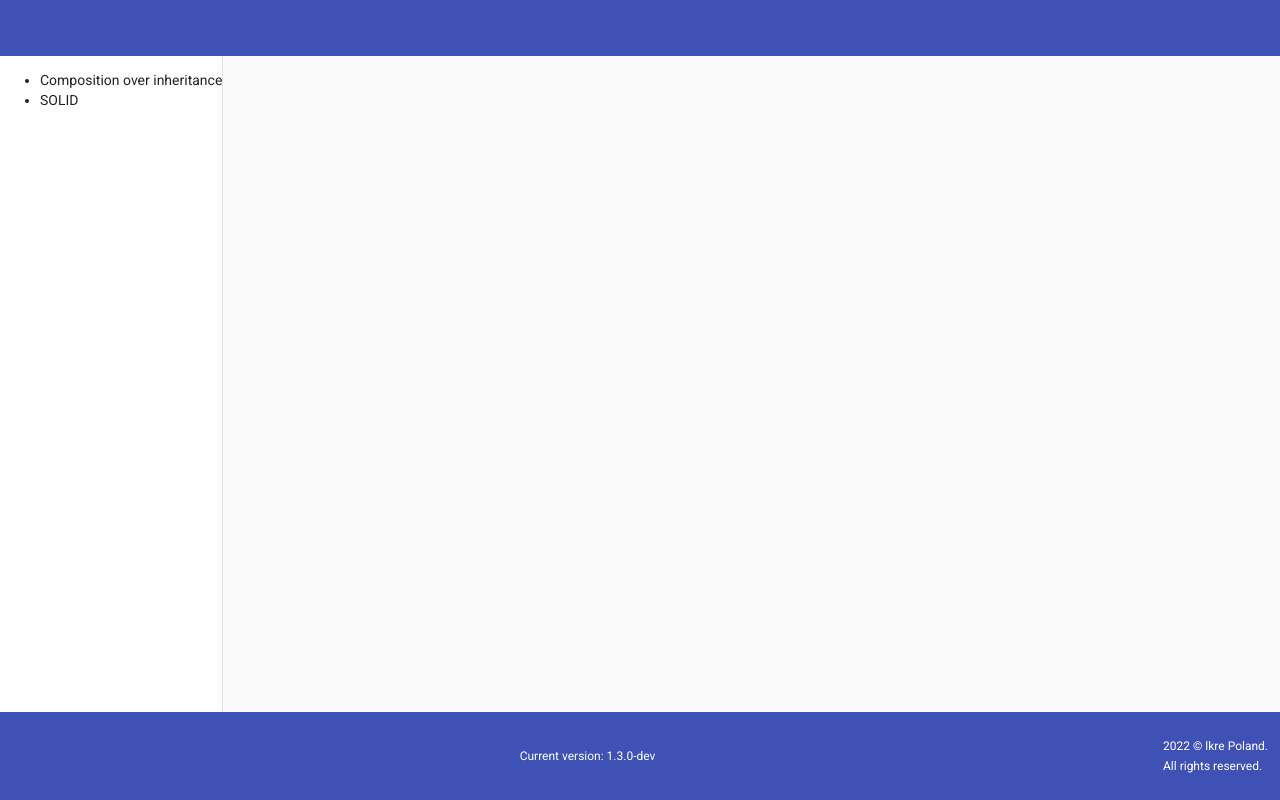
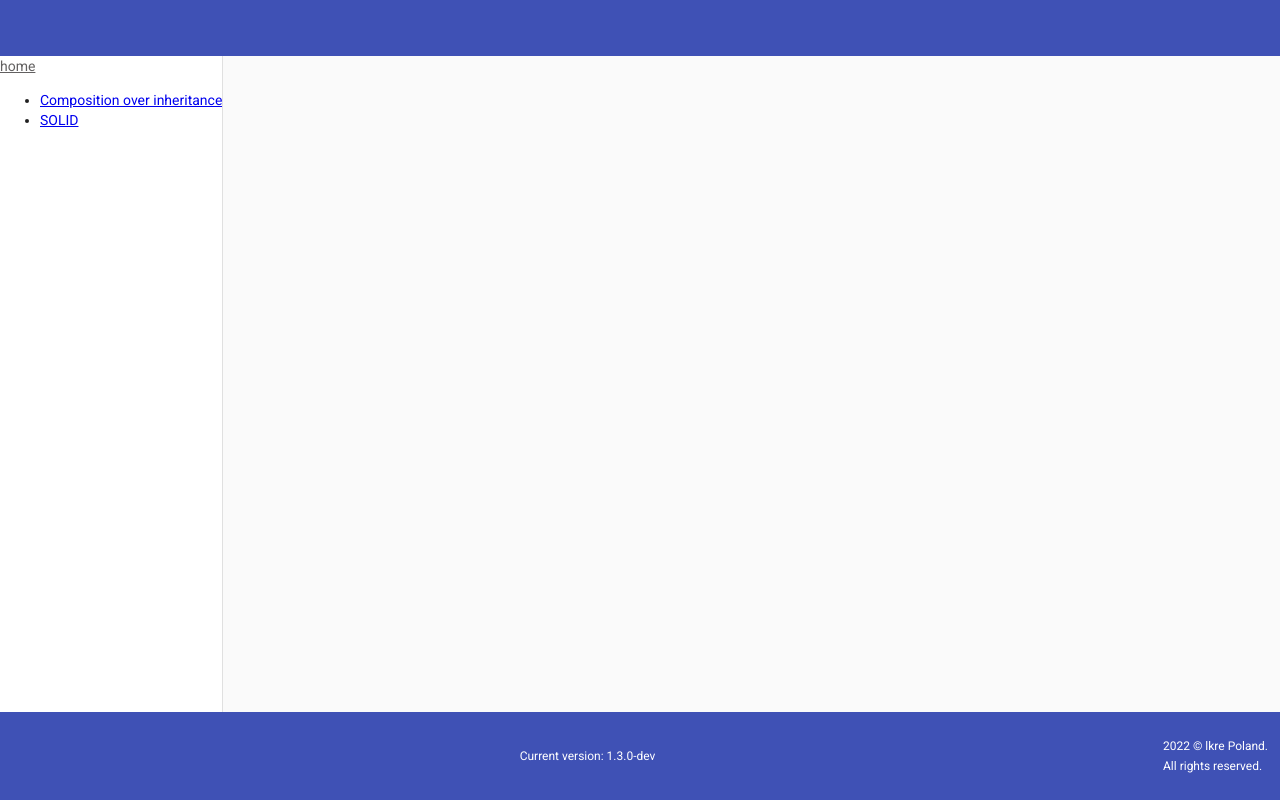
Before and after one commit to lukaszres/ng-web, an Angular app: page / in a window 1280 px wide. Built offline with nearby package versions, Linux system fonts and the light colour scheme.

Commit message:
Use routing to choose article #21

```diff
--- a/src/app/app.component.html
+++ b/src/app/app.component.html
@@ -4,15 +4,15 @@
       <mat-icon>menu</mat-icon>
     </button>
     <mat-menu #menu="matMenu">
-      <app-menu (changeArticleEvent)="changeArticle($event)"></app-menu>
+      <app-menu></app-menu>
     </mat-menu>
   </mat-toolbar>
 </nav>
 <mat-sidenav-container class="main-container">
   <mat-sidenav opened mode="side" *ngIf="!mobileQuery.matches">
-    <app-menu (changeArticleEvent)="changeArticle($event)"></app-menu>
+    <app-menu></app-menu>
   </mat-sidenav>
-  <app-article *ngIf="fileName" [fileName]="fileName"></app-article>
+  <router-outlet></router-outlet>
 </mat-sidenav-container>
 <footer class="footer">
   <div class="footer-container">
--- a/src/app/app.module.ts
+++ b/src/app/app.module.ts
@@ -13,6 +13,7 @@ import {MatToolbarModule} from "@angular/material/toolbar";
 import {MatIconModule} from "@angular/material/icon";
 import {MatMenuModule} from "@angular/material/menu";
 import {MatButtonModule} from "@angular/material/button";
+import {AppRoutingModule} from './app-routing.module';
 
 @NgModule({
   declarations: [
@@ -24,7 +25,6 @@ import {MatButtonModule} from "@angular/material/button";
     BrowserModule,
     HttpClientModule,
     BrowserAnimationsModule,
-
     MatSidenavModule,
     FormsModule,
     MatNativeDateModule,
@@ -33,6 +33,7 @@ import {MatButtonModule} from "@angular/material/button";
     MatIconModule,
     MatMenuModule,
     MatButtonModule,
+    AppRoutingModule
   ],
   providers: [HttpClient],
   bootstrap: [AppComponent]
--- a/src/app/articles/article/article.component.ts
+++ b/src/app/articles/article/article.component.ts
@@ -1,24 +1,26 @@
-import {Component, Input, OnChanges, SimpleChanges} from '@angular/core';
+import {Component, OnInit} from '@angular/core';
 import {HttpClient} from "@angular/common/http";
+import {ActivatedRoute} from "@angular/router";
 
 @Component({
   selector: 'app-article',
   templateUrl: './article.component.html',
   styleUrls: ['./article.component.css']
 })
-export class ArticleComponent implements OnChanges {
+export class ArticleComponent implements OnInit {
+  htmlString: string = '<p>jakiś tekst</p>';
+  userSubscription: any;
 
-  @Input()
-  fileName: string = '';
-
-  htmlString: string = '<p>jakiś tekst</p>';
-
-  constructor(private httpClient: HttpClient) {
+  constructor(private httpClient: HttpClient, private activatedRoute: ActivatedRoute) {
   }
 
-  ngOnChanges(changes: SimpleChanges): void {
-    this.httpClient.get('assets/articles/' + this.fileName, {responseType: 'text'})
-      .subscribe(data => this.htmlString = data);
+  ngOnInit(): void {
+    this.userSubscription = this.activatedRoute.params.subscribe(
+      () => {
+        const articleId = this.activatedRoute.snapshot.paramMap.get('id');
+        this.httpClient.get('assets/articles/' + articleId, {responseType: 'text'})
+          .subscribe(data => this.htmlString = data);
+      }
+    );
   }
-
 }
--- a/src/app/menu/menu/menu.component.css
+++ b/src/app/menu/menu/menu.component.css
@@ -0,0 +1,3 @@
+.linkActive {
+  color: #626060;
+}
--- a/src/app/menu/menu/menu.component.html
+++ b/src/app/menu/menu/menu.component.html
@@ -1,9 +1,10 @@
+<a routerLink="/" routerLinkActive="linkActive">home</a><br>
 <ul>
   <li *ngFor="let article of articleList">
-    <span (click)="changeArticle(article.filename); collapseSubMenu(article)">{{article.title}}</span>
+    <a routerLink="/article/{{article.filename}}" routerLinkActive="linkActive" (click)="collapseSubMenu(article)">{{article.title}}</a>
     <ul *ngIf="!article.collapsed">
       <li *ngFor="let subArticle of article.children">
-        <span (click)="changeArticle(subArticle.filename)">{{subArticle.title}}</span>
+        <a routerLink="/article/{{subArticle.filename}}" routerLinkActive="linkActive">{{subArticle.title}}</a>
       </li>
     </ul>
   </li>
--- a/src/app/menu/menu/menu.component.ts
+++ b/src/app/menu/menu/menu.component.ts
@@ -1,4 +1,4 @@
-import {Component, EventEmitter, OnInit, Output} from '@angular/core';
+import {Component, OnInit} from '@angular/core';
 import {MenuService} from "./menu.service";
 import {MenuItem} from "../../models/MenuItem";
 
@@ -11,9 +11,6 @@ export class MenuComponent implements OnInit {
 
   articleList: MenuItem[] = [];
 
-  @Output()
-  changeArticleEvent = new EventEmitter<string>();
-
   constructor(private menuService: MenuService) {
   }
 
@@ -21,11 +18,6 @@ export class MenuComponent implements OnInit {
     this.articleList = this.menuService.getMenu()
   }
 
-  changeArticle(articleFilename: string): void {
-    this.changeArticleEvent.emit(articleFilename);
-    console.log(articleFilename)
-  }
-
   collapseSubMenu(menuItem: MenuItem): void {
     menuItem.collapsed = !menuItem.collapsed;
   }
--- a/src/app/menu/menu/menu.service.ts
+++ b/src/app/menu/menu/menu.service.ts
@@ -45,6 +45,11 @@ export class MenuService {
       menuItem.collapsed = true;
       return menuItem;
     });
+    this.menuItems.forEach(
+      menuItem => menuItem.children.forEach(
+        childMenu => childMenu.filename = childMenu.filename.replace('/', '%2F'))
+    );
+    console.log(this.menuItems);
   }
 
   getMenu(): MenuItem[] {
--- a/src/assets/articles/solid.html
+++ b/src/assets/articles/solid.html
@@ -6,21 +6,21 @@
   <tr>
     <td>S</td>
     <td>
-      <strong>Single responsibility principle (Zasada jednej odpowiedzialności)</strong><br>
+      <strong><a href="article/solid%2Fsingle_responsibility.html">Single responsibility principle (Zasada jednej odpowiedzialności)</a></strong><br>
       Klasa powinna mieć tylko jedną odpowiedzialność (nigdy nie powinien istnieć więcej niż jeden powód do modyfikacji klasy).
     </td>
   </tr>
   <tr>
     <td>O</td>
     <td>
-      <strong>Open/closed principle (Zasada otwarte-zamknięte)</strong><br>
+      <strong><a href="article/solid%2Fopen_closed_principle.html">Open/closed principle (Zasada otwarte-zamknięte)</a></strong><br>
       Klasy (encje) powinny być otwarte na rozszerzenia i zamknięte na modyfikacje.
     </td>
   </tr>
   <tr>
     <td>L</td>
     <td>
-      <strong>Liskov substitution principle (Zasada podstawienia Liskov)</strong><br>
+      <strong><a href="article/solid%2Fliskov_substitution_principle.html">Liskov substitution principle (Zasada podstawienia Liskov)</a></strong><br>
       Funkcje które używają wskaźników lub referencji do klas bazowych, muszą być w stanie używać również obiektów klas dziedziczących po klasach bazowych, bez dokładnej znajomości tych obiektów.
     </td>
   </tr>
```
Also changed, not shown: src/app/app-routing.module.ts (added, +19 -0 lines).
